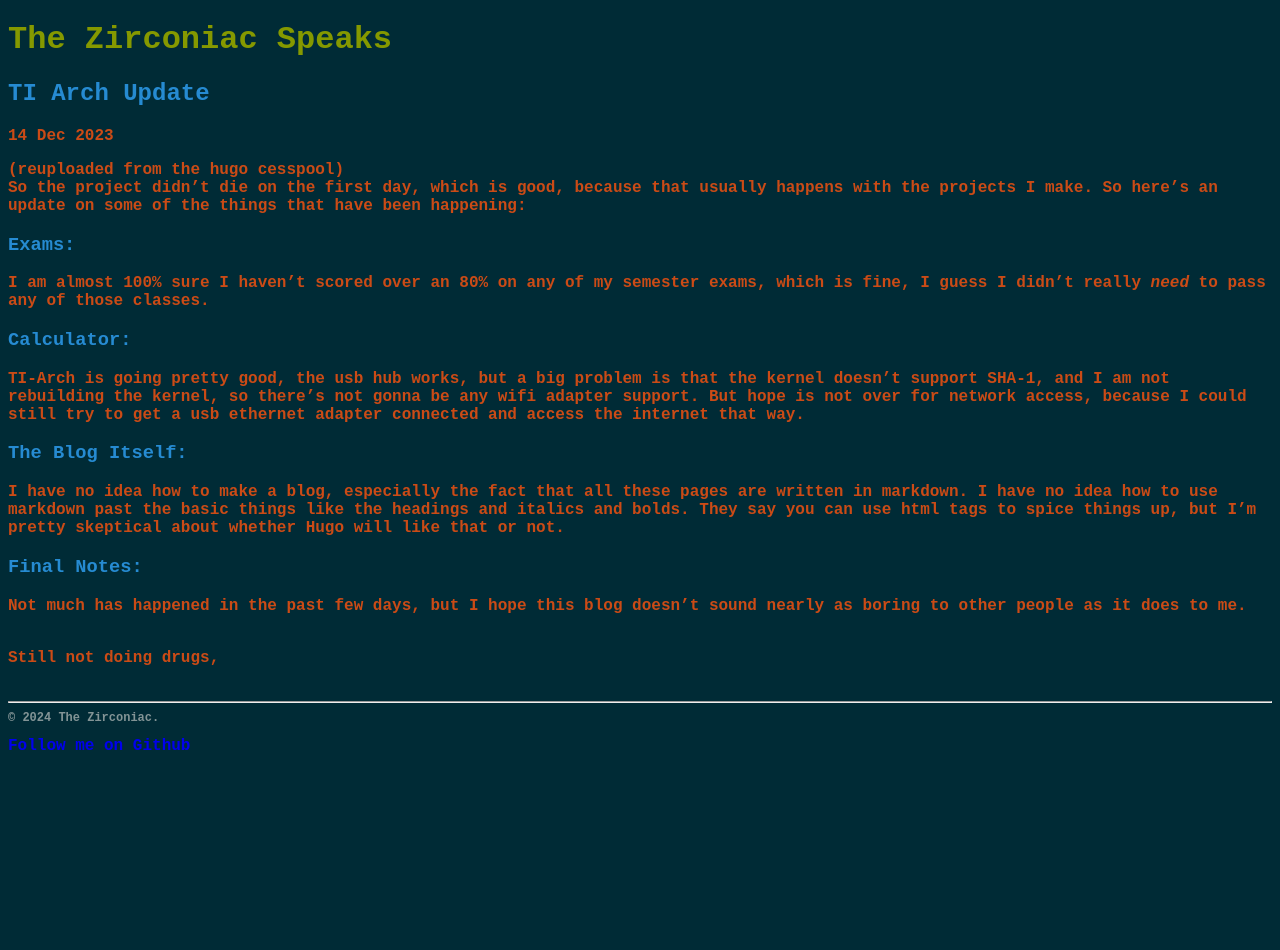
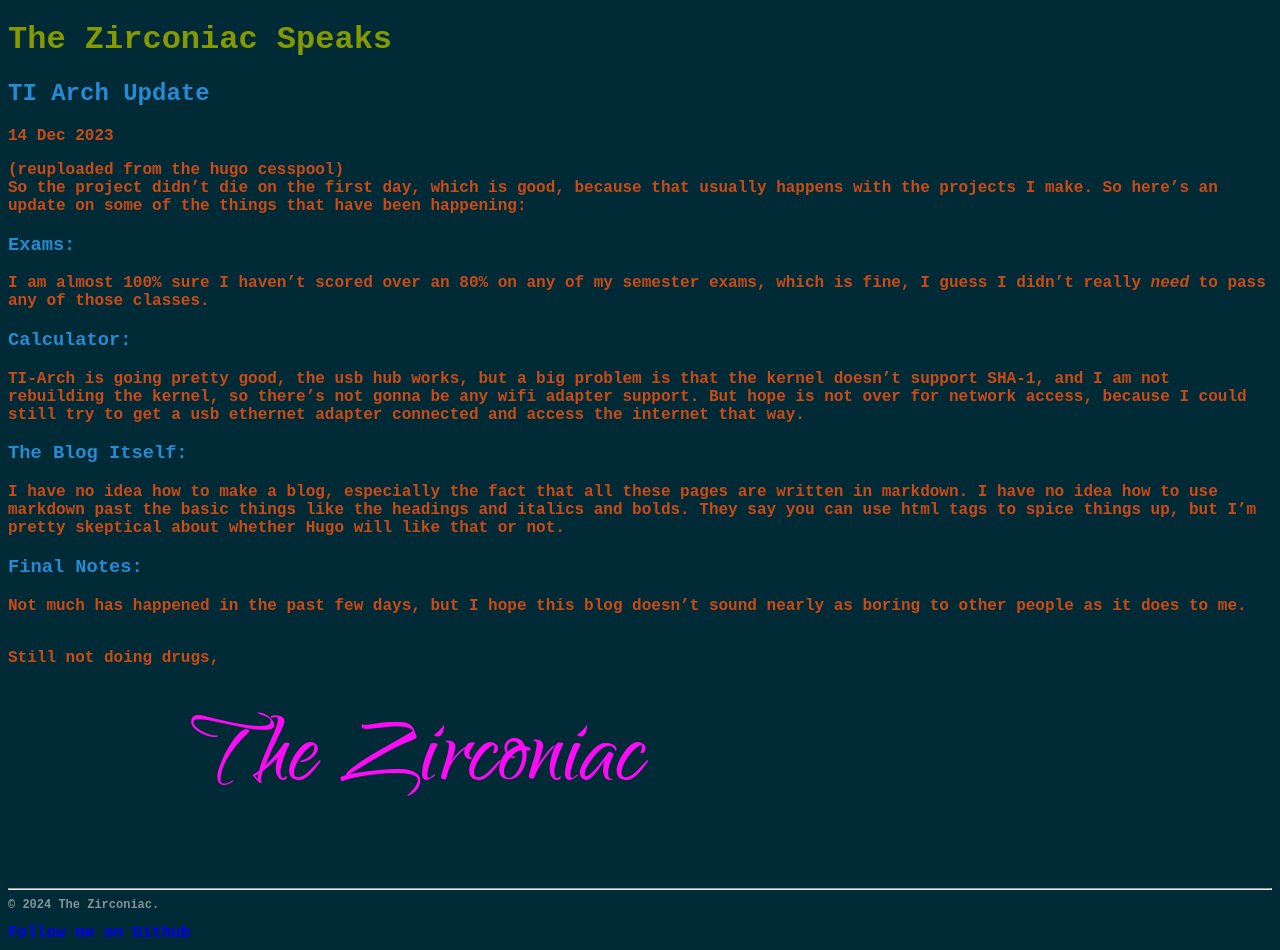
Before and after one commit to ZirconiaCubed3v2/ZirconiaCubed3v2.github.io, a Jekyll site: the page built from _posts/2023-12-14-ti-arch-update.md, in a window 1280 px wide. Built offline with Jekyll 4.4.1, drawn with Linux system fonts in a browser that asks for light colours; some web fonts are replaced; our own code applies the rules of GitHub Pages for plain Markdown files; before the commit the page ends 900 px from its top, so only the background shows below that.

Commit message:
Update 2023-12-14-ti-arch-update.md

```diff
--- a/_posts/2023-12-14-ti-arch-update.md
+++ b/_posts/2023-12-14-ti-arch-update.md
@@ -40,4 +40,4 @@ to other people as it does to me.
 &nbsp;
 
 Still not doing drugs,
-![](_images/sig.png)
+![](https://github.com/ZirconiaCubed3v2/ZirconiaCubed3v2.github.io/blob/master/_images/sig.png?raw=true)
```
